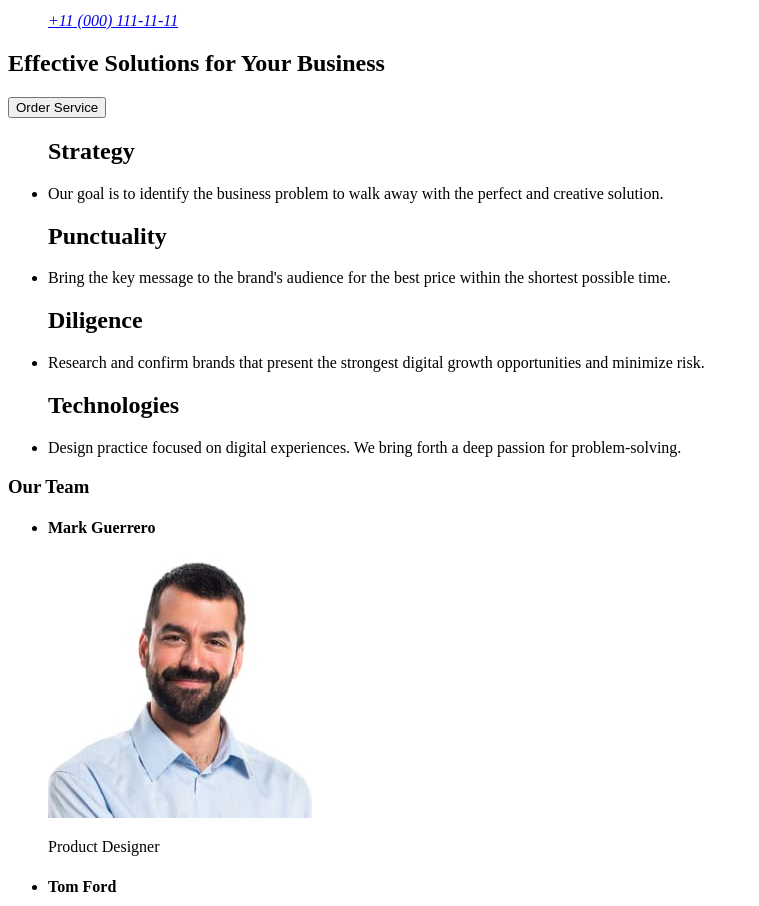
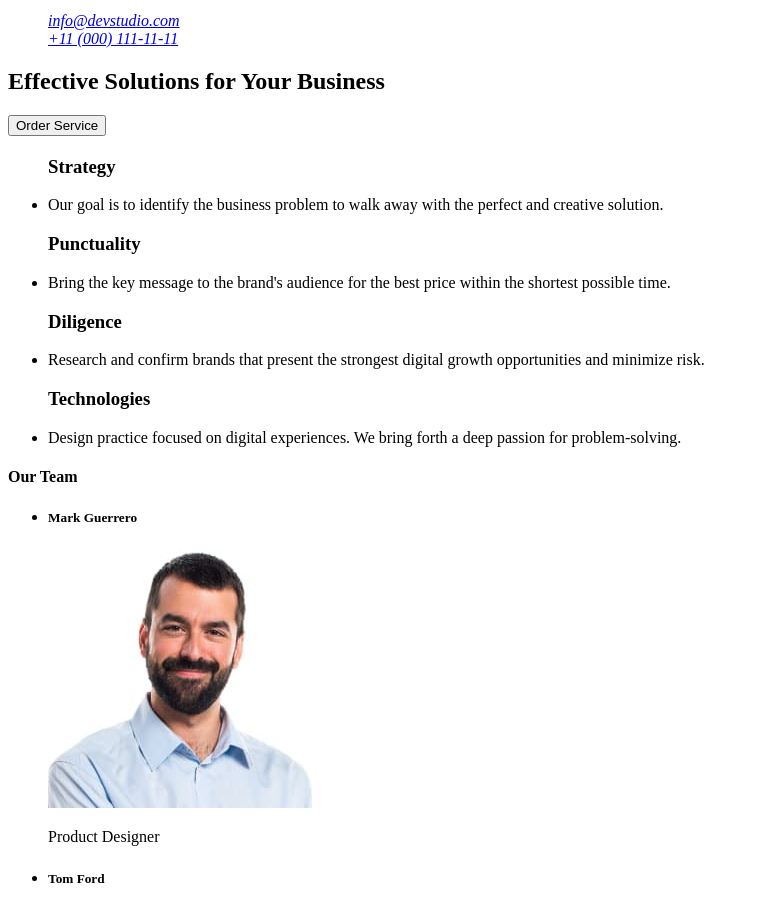
Before and after one commit to alikghost/goit-markup-hw-01, a plain HTML site: page index.html in a window 1280 px wide. Shown: the part 100-1006 px from the top of the page, without its empty margins (0-759 px from the left). Drawn offline with Linux system fonts and the light colour scheme.

Commit message:
Update index.html

```diff
--- a/index.html
+++ b/index.html
@@ -3,7 +3,7 @@
   <head>
     <meta charset="UTF-8" />
     <meta name="viewport" content="width=device-width, initial-scale=1.0" />
-    <title>Document</title>
+    <title><a href="./index.html">WebStudio</a></title>
   </head>
   <body>
     <header>
@@ -16,7 +16,9 @@
         </ul>
       </nav>
       <ul>
-        <address><a href="mailto:info@devstudio.com"></a></address>
+        <address>
+          <a href="mailto:info@devstudio.com">info@devstudio.com</a>
+        </address>
         <address><a href="tel:+110001111111">+11 (000) 111-11-11</a></address>
       </ul>
     </header>
@@ -26,34 +28,45 @@
         <button type="button">Order Service</button>
       </section>
       <section>
+        <h2>
+          <p hidden>text</p>
+        </h2>
         <ul>
-          <h2>Strategy</h2>
+          <h3>Strategy</h3>
           <li>
+            <p>
               Our goal is to identify the business problem to walk away with the
               perfect and creative solution.
+            </p>
           </li>
-          <h2>Punctuality</h2>
+          <h3>Punctuality</h3>
           <li>
+            <p>
               Bring the key message to the brand's audience for the best price
               within the shortest possible time.
+            </p>
           </li>
-          <h2>Diligence</h2>
+          <h3>Diligence</h3>
           <li>
+            <p>
               Research and confirm brands that present the strongest digital
               growth opportunities and minimize risk.
+            </p>
           </li>
-          <h2>Technologies</h2>
+          <h3>Technologies</h3>
           <li>
+            <p>
               Design practice focused on digital experiences. We bring forth a
               deep passion for problem-solving.
+            </p>
           </li>
         </ul>
       </section>
       <section>
-        <h3>Our Team</h3>
+        <h4>Our Team</h4>
         <ul>
           <li>
-            <h4>Mark Guerrero</h4>
+            <h5>Mark Guerrero</h5>
             <img
               src="./images/img.jpg"
               alt="Mark Guerrero"
@@ -63,7 +76,7 @@
             <p>Product Designer</p>
           </li>
           <li>
-            <h4>Tom Ford</h4>
+            <h5>Tom Ford</h5>
             <img
               src="./images/img-2.jpg"
               alt="Tom Ford"
@@ -73,7 +86,7 @@
             <p>Frontend Developer</p>
           </li>
           <li>
-            <h4>Camila Garcia</h4>
+            <h5>Camila Garcia</h5>
             <img
               src="./images/img-3.jpg"
               alt="Camila Garcia"
@@ -83,7 +96,7 @@
             <p>Marketing</p>
           </li>
           <li>
-            <h4>Daniel Wilson</h4>
+            <h5>Daniel Wilson</h5>
             <img
               src="./images/img-4.jpg"
               alt="Daniel Wilson"
```
Lines whose indentation alone changed are shown as unchanged.
